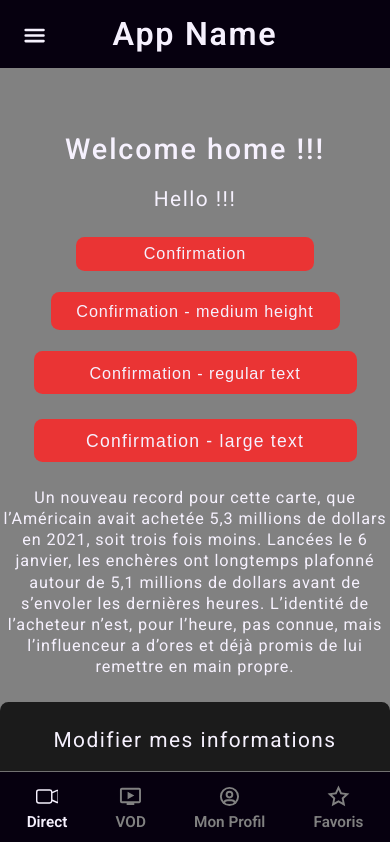
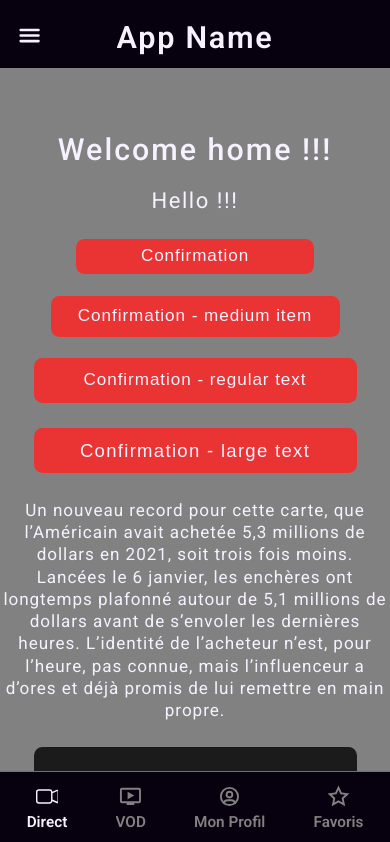
Before and after one commit to Jul1enF/nextjs-app-router-template, a Next.js app: page / in a window 390 px wide. Shown: the top 842 px of the page. Built offline with nearby package versions, Linux system fonts and the light colour scheme.

Commit message:
web browser zoom on phones setted up

```diff
--- a/components/layout/Header.js
+++ b/components/layout/Header.js
@@ -15,7 +15,7 @@ export default function Header() {
                 toggleVisibility={() => setMenuVisible(!menuVisible)}
             />
 
-            <Link href={'/'} style={{ textDecoration: "none" }}>
+            <Link href={'/'} style={{ textDecoration: "none"}} className={styles.headerTitleContainer}>
                 <h1 className={styles.headerTitle}>
                     App Name
                 </h1>
--- a/components/layout/lateral-menu/LateralMenuButton.js
+++ b/components/layout/lateral-menu/LateralMenuButton.js
@@ -7,7 +7,6 @@ import useWindowDimensions from "@/hooks/useWindowDimensions";
 export default function LateralMenuButton({ toggleVisibility }) {
   const { landscapeDisplay } = useWindowDimensions();
 
-  if (landscapeDisplay) {
     return (
       <button
         type="button"
@@ -16,16 +15,12 @@ export default function LateralMenuButton({ toggleVisibility }) {
         id="lateralMenuButtonId"
       >
         <IoMenu className={styles.menuIcon} />
-        <p className="largeText">Menu</p>
+
+        {landscapeDisplay ?
+        <p className="largeText largeTextPx">Menu</p>
+        : null
+        }
+
       </button>
-    );
-  } else {
-    return (
-      <IoMenu
-        className={styles.menuIcon}
-        onClick={toggleVisibility}
-        id="lateralMenuButtonId"
-      />
-    );
-  }
+    )
 }
--- a/components/pages/home/Home.js
+++ b/components/pages/home/Home.js
@@ -15,7 +15,7 @@ export default function Home() {
   const list = [{ frenchTitle: "Jaune", englishTitle: "Yellow" }, { frenchTitle: "Vert", englishTitle: "Green" }, { frenchTitle: "Rouge", englishTitle: "Red" }, { frenchTitle: "Rose", englishTitle: "Pink" }, { frenchTitle: "Violet", englishTitle: "Purple" }]
 
   return (
-    <div className="pageContent pageViewport">
+    <div className="pageContent">
       <h2 className="pageTitle">
         Welcome home !!!
       </h2>
@@ -24,12 +24,12 @@ export default function Home() {
         Hello !!!
       </h3>
 
-      <button className='regularItem strongRedBg regularText mt-large' onClick={() => setModalVisible(true)}>
+      <button type="button" className='regularItem strongRedBg regularText mt-large' onClick={() => setModalVisible(true)}>
         Confirmation
       </button>
 
       <button className='mediumItem strongRedBg regularText mt-medium' onClick={() => setModalVisible(true)}>
-        Confirmation - medium height
+        Confirmation - medium item
       </button>
 
       <button className='largeItem strongRedBg regularText mt-medium' onClick={() => setModalVisible(true)}>
--- a/styles/global/components.css
+++ b/styles/global/components.css
@@ -44,7 +44,7 @@
 
 .largeItem {
     width: var(--large-item-width);
-    /* max-width: 100%; */
+    max-width: 100%;
     min-height: var(--large-item-height);
     border-radius: var(--regular-border-radius);
     padding: var(--large-vertical-padding) var(--regular-horizontal-padding);
@@ -147,23 +147,23 @@
 
 /* Main sizes of the components */
 :root {
-        --header-height: calc(80 * var(--ui-unit));
-        --tab-bar-height: calc(86 * var(--ui-unit));
+    --header-height: min(calc(80 * var(--ui-unit)), 20dvh);
+    --tab-bar-height: min(calc(86 * var(--ui-unit)), 20lvh);
     --horiz-menu-height: calc(45 * var(--ui-unit));
 
     --regular-border-radius: calc(10 * var(--ui-unit));
     --regular-horizontal-padding: calc(10 * var(--ui-unit));
-        --regular-vertical-padding : calc(8 * var(--ui-unit));
+    --regular-vertical-padding: calc(8 * var(--ui-unit));
     --regular-item-width: calc(280 * var(--ui-unit));
     --regular-item-height: calc(40 * var(--ui-unit));
 
 
-        --medium-vertical-padding : calc(11 * var(--ui-unit));
+    --medium-vertical-padding: calc(11 * var(--ui-unit));
     --medium-item-width: calc(340 * var(--ui-unit));
     --medium-item-height: calc(45 * var(--ui-unit));
 
 
-        --large-vertical-padding : calc(13.5 * var(--ui-unit));
+    --large-vertical-padding: calc(13.5 * var(--ui-unit));
     --large-item-width: calc(380 * var(--ui-unit));
     --large-item-height: calc(50 * var(--ui-unit));
 
@@ -185,11 +185,6 @@
 }
 
 /* Components classes */
-
-    .pageViewport {
-        max-height: 100dvh;
-        overflow-y: auto;
-    }
 
 .desktopLargeItemWidth {
     width: var(--large-item-width);
@@ -228,8 +223,5 @@
 @media (orientation: portrait) {
     :root {
         --page-padding-bottom: calc(var(--tab-bar-height) + calc(50 * var(--ui-unit)));
-
-        /* OVERRIDE */
-        --large-card-width: calc(525 * var(--ui-unit));
     }
 }
--- a/styles/global/scaledUnits.css
+++ b/styles/global/scaledUnits.css
@@ -1,7 +1,7 @@
 /* Desktop : Landscape */
 
 @media (min-width: 1600px) and (orientation: landscape) {
-    /* VW UI UNIT = (PREVIOUS PX VALUE / MIN-WIDTH) * 100      =>  (1.05 / 1600) * 100    */
+    /* VW UI UNIT = (PREVIOUS UI-UNIT PX VALUE / MIN-WIDTH) * 100      =>  (1.05 / 1600) * 100    */
     /* VW FONT SIZE = (PREVIOUS REM VALUE / MIN-WIDTH) * 100      =>  (16.8 / 1600) * 100    */
 
     :root {
@@ -12,9 +12,6 @@
         font-size: clamp(16.8px, 1.05vw, 24px);
     }
 }
-
-
-/* Scaled pixel is used for screens too small to have fonts and measures in vw (13" laptops, tablets, phones) and when in portrait mode */
 
 
 /* Tablets - Small Screens */
@@ -46,7 +43,7 @@
     }
 
      html {
-        font-size: 90%;
+        font-size: 95%;
     }
 }
 
--- a/styles/layout/Header.module.css
+++ b/styles/layout/Header.module.css
@@ -1,21 +1,42 @@
-
 .mainContainer {
-    min-height: var(--header-height);
+    height: var(--header-height);
+    overflow: hidden;
     background-color: var(--strong-black);
-    width : 100vw;
+    width: 100vw;
     display: flex;
     flex-direction: row;
     justify-content: center;
-    align-items: center;
+    align-items: flex-start;
     position: fixed;
     top: 0;
-     z-index: 9;
+    z-index: 9;
+}
+
+@media (orientation: landscape) {
+    .headerTitleContainer {
+        max-width: 60%;
+        min-height: 100%;
+        overflow: hidden;
+        display: flex;
+        align-items: center;
+    }
+}
+
+@media (orientation: portrait) {
+    .headerTitleContainer {
+        max-width: 70%;
+        min-height: 100%;
+        overflow: hidden;
+        display: flex;
+        align-items: center;
+        padding : 5% 0;
+    }
 }
 
 .headerTitle {
     color: var(--dark-white);
     margin: 0;
-    font-size: calc(38 * var(--ui-unit));
+    font-size: calc(36 * var(--ui-unit));
     letter-spacing: calc(2 * var(--ui-unit));
     font-weight: 600;
     text-align: center;
--- a/styles/layout/horizontal-menu/HorizontalMenu.module.css
+++ b/styles/layout/horizontal-menu/HorizontalMenu.module.css
@@ -4,6 +4,7 @@
     justify-content: space-evenly;
     width: 100vw;
     height: var(--horiz-menu-height);
+    max-height: 20dvh;
     background-color: var(--dark-grey);
     position: fixed;
     top: var(--header-height);
--- a/styles/layout/lateral-menu/LateralMenu.module.css
+++ b/styles/layout/lateral-menu/LateralMenu.module.css
@@ -14,6 +14,7 @@
      .mainContainer {
          --menu-width: calc(400 * var(--ui-unit));
          width: var(--menu-width);
+         max-width: 100%;
          background-color: var(--medium-grey3);
          position: absolute;
          overflow-y: scroll;
@@ -26,6 +27,7 @@
      .mainContainer {
          --menu-width: calc(330 * var(--ui-unit));
          width: var(--menu-width);
+         max-width: 100%;
          background-color: var(--medium-grey3);
          position: absolute;
          overflow-y: scroll;
--- a/styles/layout/lateral-menu/LateralMenuButton.module.css
+++ b/styles/layout/lateral-menu/LateralMenuButton.module.css
@@ -3,6 +3,9 @@
 @media (orientation: landscape) {
     .menuButton {
         width: calc(110 * var(--ui-unit));
+        max-width: 15%;
+        align-self: center;
+        overflow: hidden;
         height: calc(42 * var(--ui-unit));
         background-color: var(--medium-grey3);
         border: transparent;
@@ -26,12 +29,26 @@
 /* Portrait mode */
 @media (orientation : portrait) {
 
+    .menuButton {
+        width: 15%;
+        max-width: 15%;
+        height: 100%;
+        background-color: transparent;
+        border: none;
+        position: absolute;
+        left: 0;
+        display: flex;
+        flex-direction: row;
+        align-items: center;
+        justify-content: center;
+    }
+
     .menuIcon {
         color: var(--dark-white);
         height: calc(32 * var(--ui-unit));
         width: calc(32 * var(--ui-unit));
+        max-width: 100%;
         position: absolute;
-        left: calc(25 * var(--ui-unit));
         margin-top: calc(3 * var(--ui-unit));
     }
 }
--- a/styles/layout/lateral-menu/LateralMenuItem.module.css
+++ b/styles/layout/lateral-menu/LateralMenuItem.module.css
@@ -1,6 +1,7 @@
 
   .mainContainer {
     width: 100%;
+    max-width: 100%;
     height: calc(90 * var(--ui-unit));
     border: none;
     border-bottom: 1px solid var(--light-grey);
--- a/styles/layout/phone/PhoneTabBarItem.module.css
+++ b/styles/layout/phone/PhoneTabBarItem.module.css
@@ -4,6 +4,9 @@
         align-items: center;
         justify-content: center;
         text-decoration: none;
+        max-width: 20%;
+        max-height: 100%;
+        overflow: hidden;
         -webkit-tap-highlight-color: transparent;
     }
 
```
Lines whose indentation alone changed are shown as unchanged.
